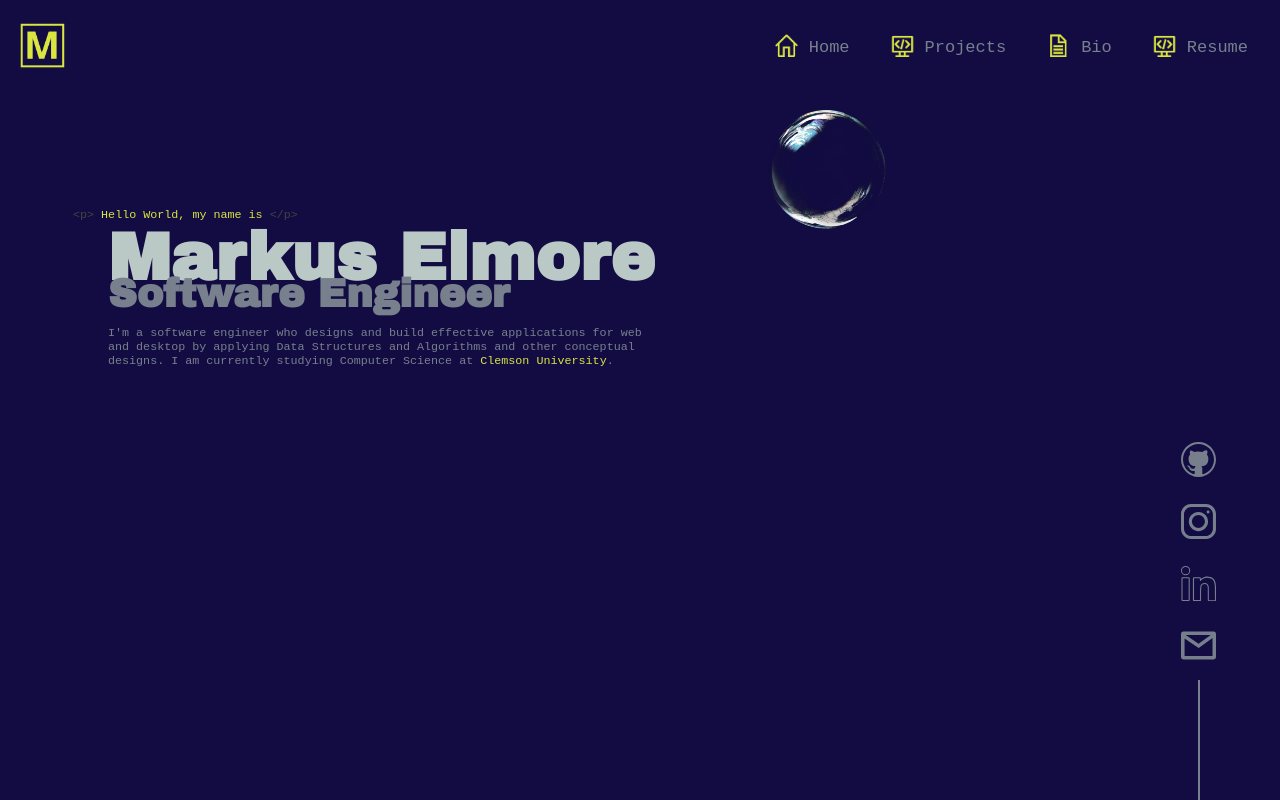
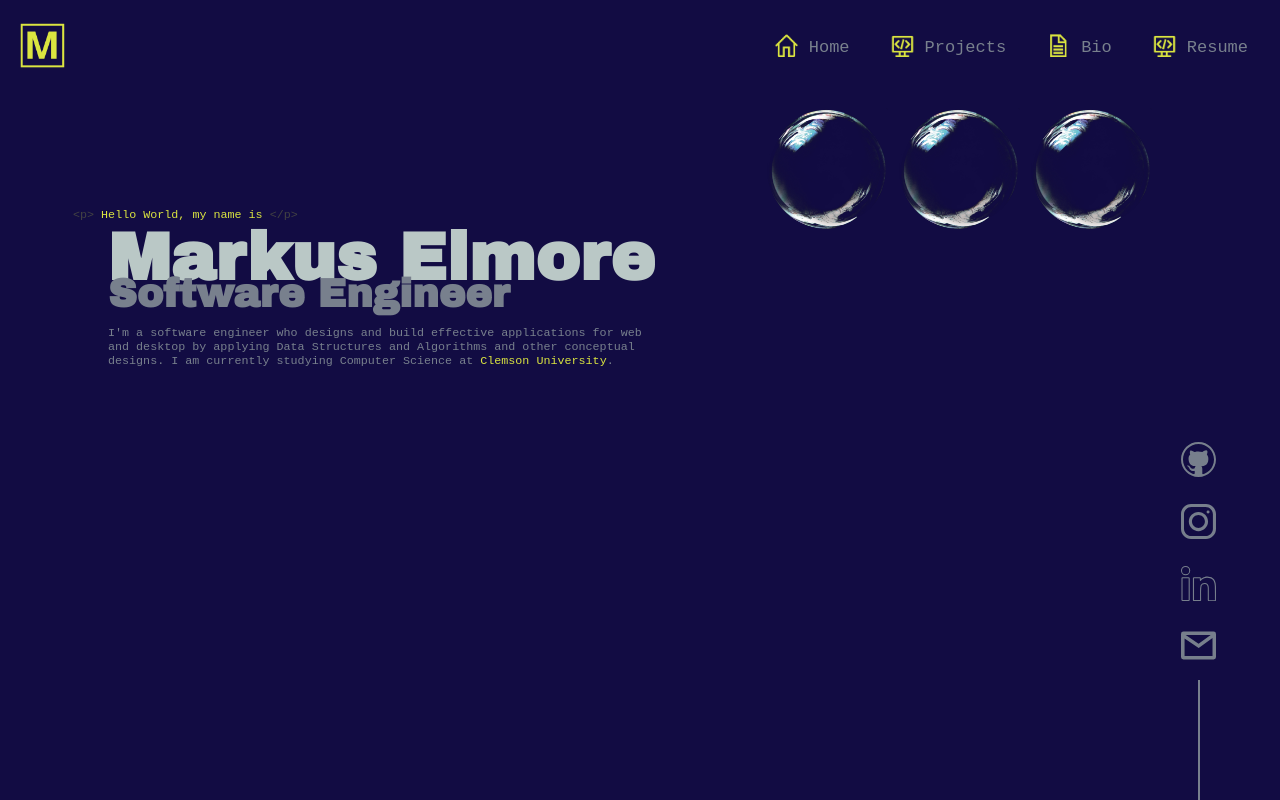
Before and after one commit to SupaDupaGuy/Resume-Website, a plain HTML site: page index.html in a window 1280 px wide. Drawn offline with Linux system fonts and the light colour scheme.

```diff
--- a/index.html
+++ b/index.html
@@ -78,9 +78,16 @@
     <section style="width:40vw; height:50vh; position:absolute; right:0px; top:100px; ">
         <a href="#topPage" onclick="clicked('bubble1')">
             <img src="./Assets/Bubble1.png" id="bubble1" style="height: auto; width: 10vw;" onmouseout="reverseBubbleAnim('bubble1')" onmouseenter="bubbleHoverAnim('bubble1')">
-
+            <!--Angular Icon-->
         </a>
-
+        <a href="#topPage" onclick="clicked('bubble2')">
+            <img src="./Assets/Bubble1.png" id="bubble2" style="height: auto; width: 10vw;" onmouseout="reverseBubbleAnim('bubble2')" onmouseenter="bubbleHoverAnim('bubble2')">
+            <!--C++ Icon-->
+        </a>
+        <a href="#topPage" onclick="clicked('bubble3')">
+            <img src="./Assets/Bubble1.png" id="bubble3" style="height: auto; width: 10vw;" onmouseout="reverseBubbleAnim('bubble3')" onmouseenter="bubbleHoverAnim('bubble3')">
+            <!--C# Icon-->
+        </a>
     </section>
 </body>
 </html>
--- a/index.js
+++ b/index.js
@@ -1,13 +1,13 @@
 var runningFunc = false;
 var bubbleQueue = [];
 function reverseAnim(idName){
-    element = document.getElementById(idName);
+    let element = document.getElementById(idName);
     element.style.animationDuration = "1s"
     element.style.animationName = "reverseIcon";
 }
 
 function hoverAnim(idName){
-    element = document.getElementById(idName);
+    let element = document.getElementById(idName);
     element.style.animationDuration = "1s";
     element.style.animationName = "iconAnim";
 }
@@ -16,14 +16,14 @@
 function reverseBubbleAnim(idName){
     console.log('Reverse Hover Bubble');
     console.log(runningFunc);
-    element = document.getElementById(idName);
+    let element = document.getElementById(idName);
     element.style.animationDuration = "1s";
     element.style.animationName = "reverseBubbleHoverAnim";
 }
 
 function bubbleHoverAnim(idName){
     console.log('Hover bubble');
-    element = document.getElementById(idName);
+    let element = document.getElementById(idName);
     element.style.animationDuration = "1s";
     element.style.animationName = "bubbleHoverAnim";
 }
```
